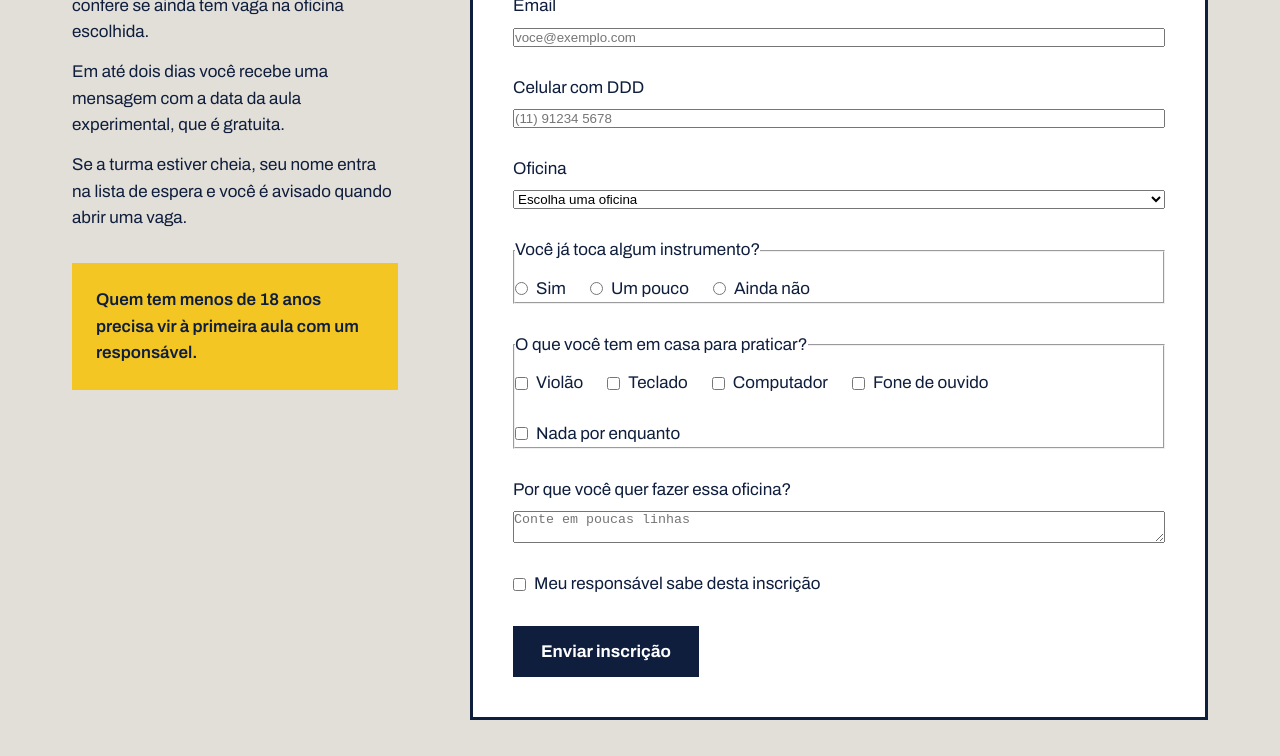
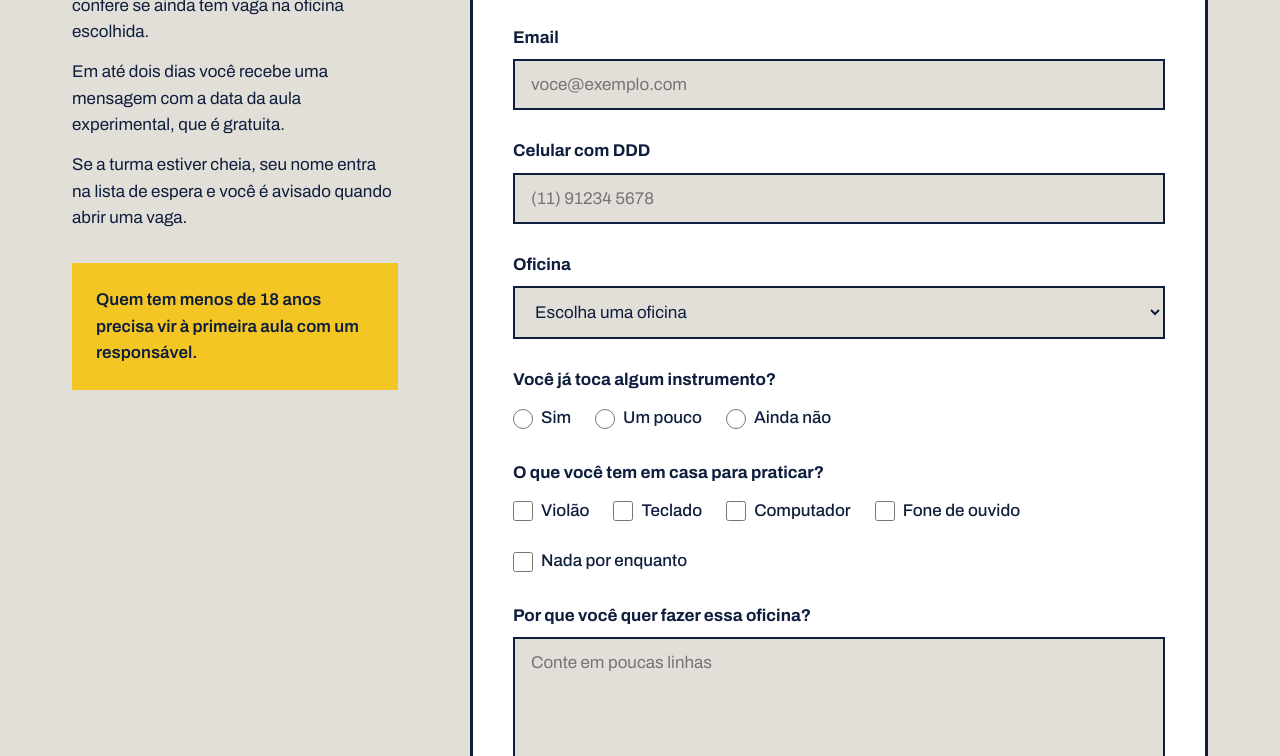
Before and after one commit to herkejohan2011-hub/laje_sonora, a plain HTML site: page inscricao.html in a window 1280 px wide. Shown: the part 474-1230 px from the top of the page. Drawn offline with Linux system fonts and the light colour scheme; a web font is replaced by a local one.

Commit message:
Página de inscrição pronta

```diff
--- a/inscricao.css
+++ b/inscricao.css
@@ -181,3 +181,54 @@ h1, h2, h3 {
     color: var(--fita);
     margin-bottom: 12px;
 }
+
+.formulario label,
+.formulario legend {
+    font-weight: 700;
+}
+
+.formulario fieldset {
+    border: none;
+}
+
+.formulario input[type="text"],
+.formulario input[type="email"],
+.formulario input[type="tel"],
+.formulario input[type="date"],
+.formulario select,
+.formulario textarea {
+    width: 100%;
+    padding: 14px 16px;
+    border: 2px solid var(--tinta);
+    background-color: var(--concreto);
+    font-family: var(--fonte-texto);
+    font-size: 17px;
+    color: var(--tinta);
+}
+
+.formulario input[type="text"]:focus,
+.formulario input[type="email"]:focus,
+.formulario input[type="tel"]:focus,
+.formulario input[type="date"]:focus,
+.formulario select:focus,
+.formulario textarea:focus {
+    outline: 3px solid var(--caixa-dagua);
+    outline-offset: 2px;
+    background-color: var(--branco);
+}
+
+.formulario textarea {
+    height: 140px;
+    resize: vertical;
+}
+
+.formulario .opcao label {
+    font-weight: 500;
+}
+
+.formulario input[type="radio"],
+.formulario input[type="checkbox"] {
+    width: 20px;
+    height: 20px;
+    accent-color: var(--caixa-dagua);
+}
```
